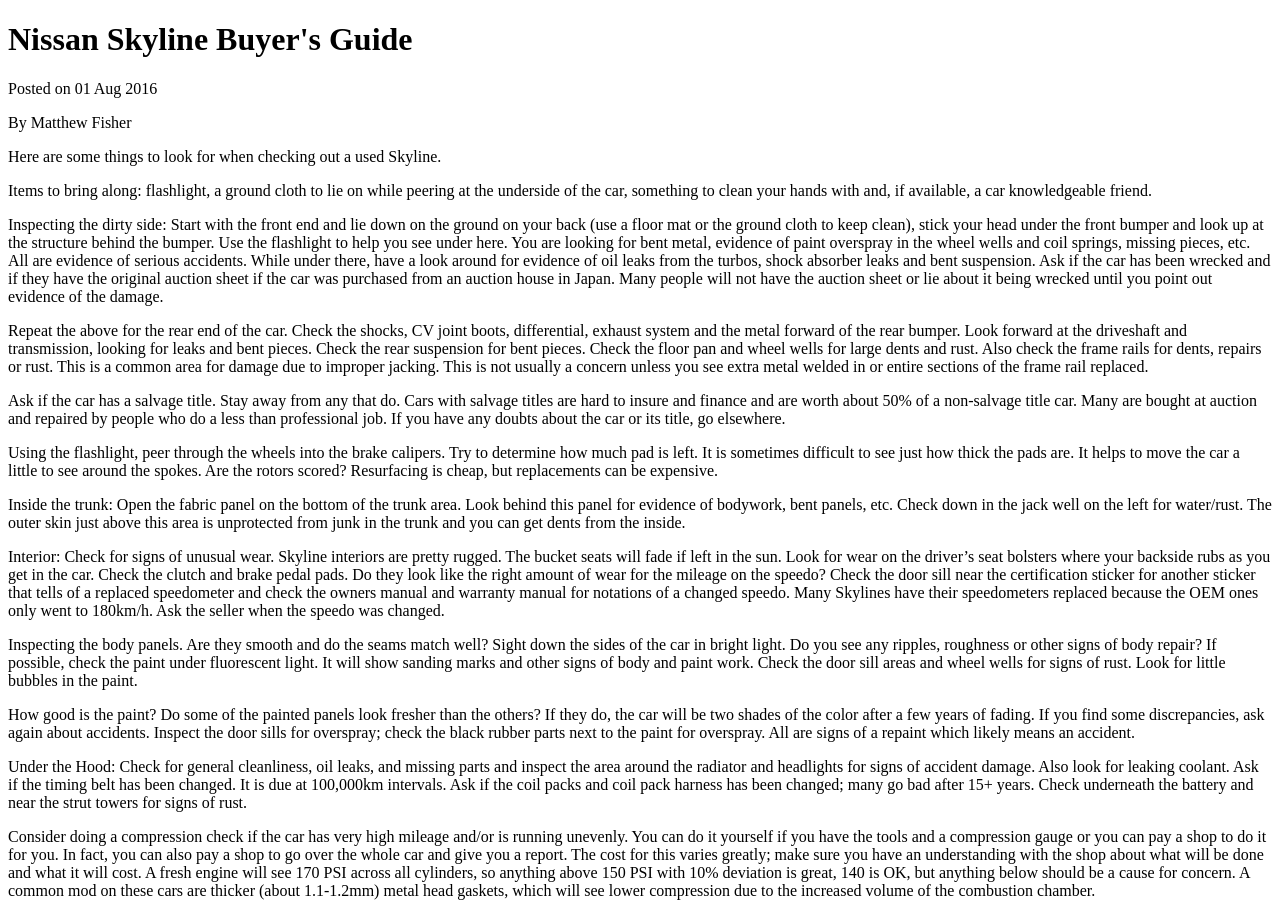
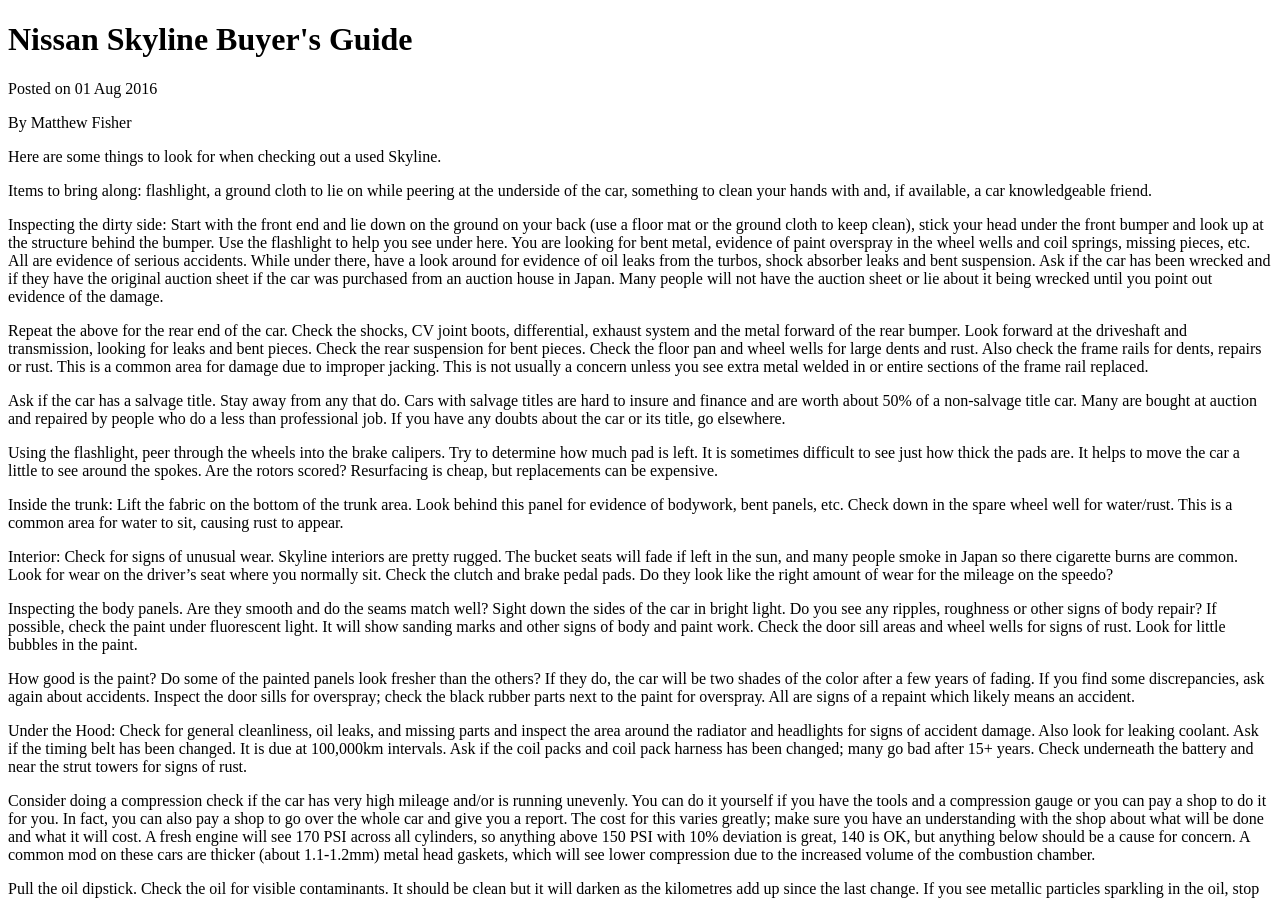
Before and after one commit to bacongobbler/bacongobbler.github.io, a Jekyll site: the page built from garage/buying/index.md, in a window 1280 px wide and 900 px high. Built offline with Jekyll 4.4.1, drawn with Linux system fonts in a browser that asks for light colours; comment, search, counter and statistics services are not loaded.

Commit message:
more fixes on buyers guide

```diff
--- a/garage/buying/index.md
+++ b/garage/buying/index.md
@@ -38,18 +38,14 @@
 little to see around the spokes. Are the rotors scored? Resurfacing is cheap, but replacements can
 be expensive.
 
-Inside the trunk: Open the fabric panel on the bottom of the trunk area. Look behind this panel for
-evidence of bodywork, bent panels, etc. Check down in the jack well on the left for water/rust. The
-outer skin just above this area is unprotected from junk in the trunk and you can get dents from the
-inside.
+Inside the trunk: Lift the fabric on the bottom of the trunk area. Look behind this panel for
+evidence of bodywork, bent panels, etc. Check down in the spare wheel well for water/rust. This is
+a common area for water to sit, causing rust to appear.
 
 Interior: Check for signs of unusual wear. Skyline interiors are pretty rugged. The bucket seats
-will fade if left in the sun. Look for wear on the driver's seat bolsters where your backside rubs
-as you get in the car. Check the clutch and brake pedal pads. Do they look like the right amount of
-wear for the mileage on the speedo? Check the door sill near the certification sticker for another
-sticker that tells of a replaced speedometer and check the owners manual and warranty manual for
-notations of a changed speedo. Many Skylines have their speedometers replaced because the OEM ones
-only went to 180km/h. Ask the seller when the speedo was changed.
+will fade if left in the sun, and many people smoke in Japan so there cigarette burns are common.
+Look for wear on the driver's seat where you normally sit. Check the clutch and brake pedal pads. Do
+they look like the right amount of wear for the mileage on the speedo?
 
 Inspecting the body panels. Are they smooth and do the seams match well? Sight down the sides of the
 car in bright light. Do you see any ripples, roughness or other signs of body repair? If possible,
```
